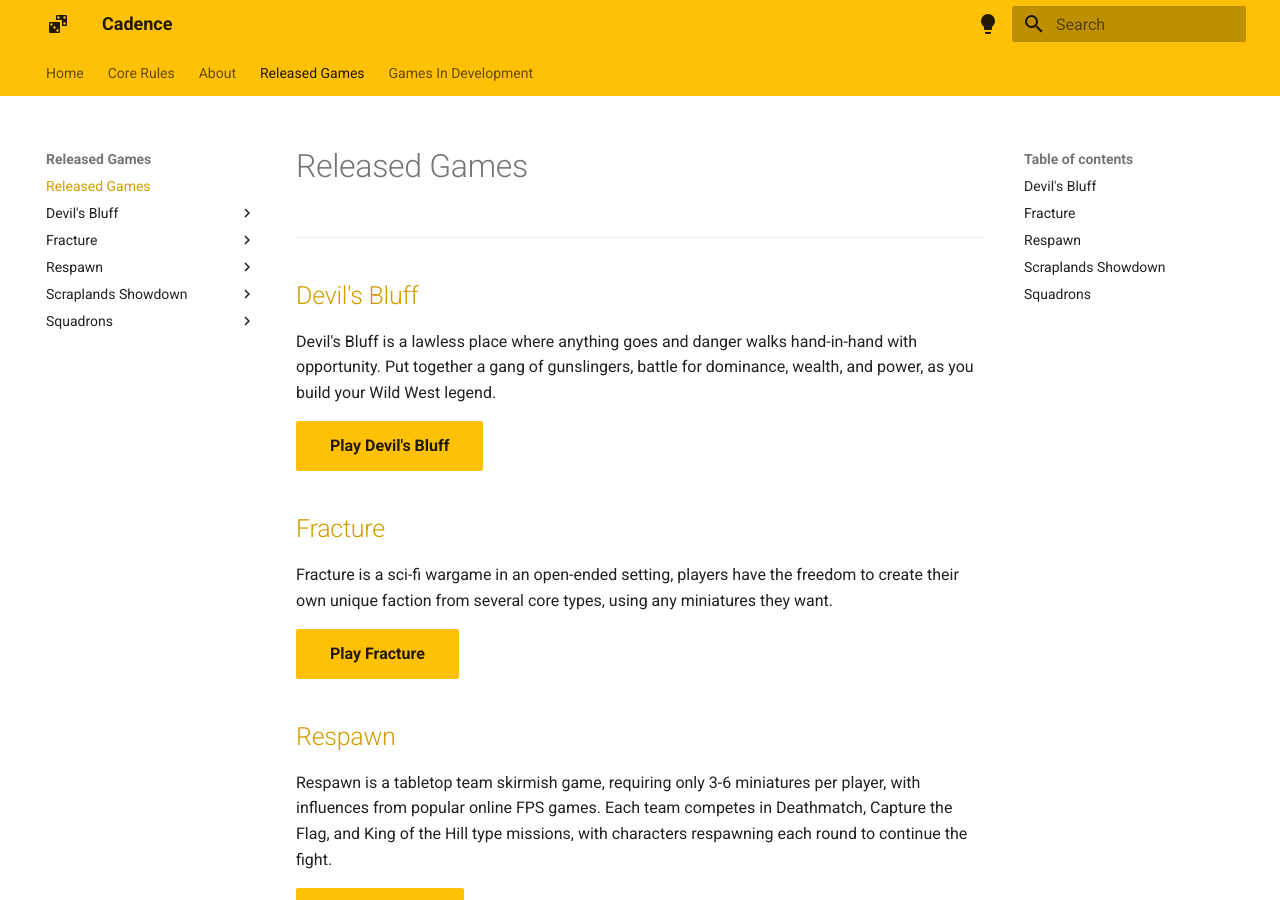
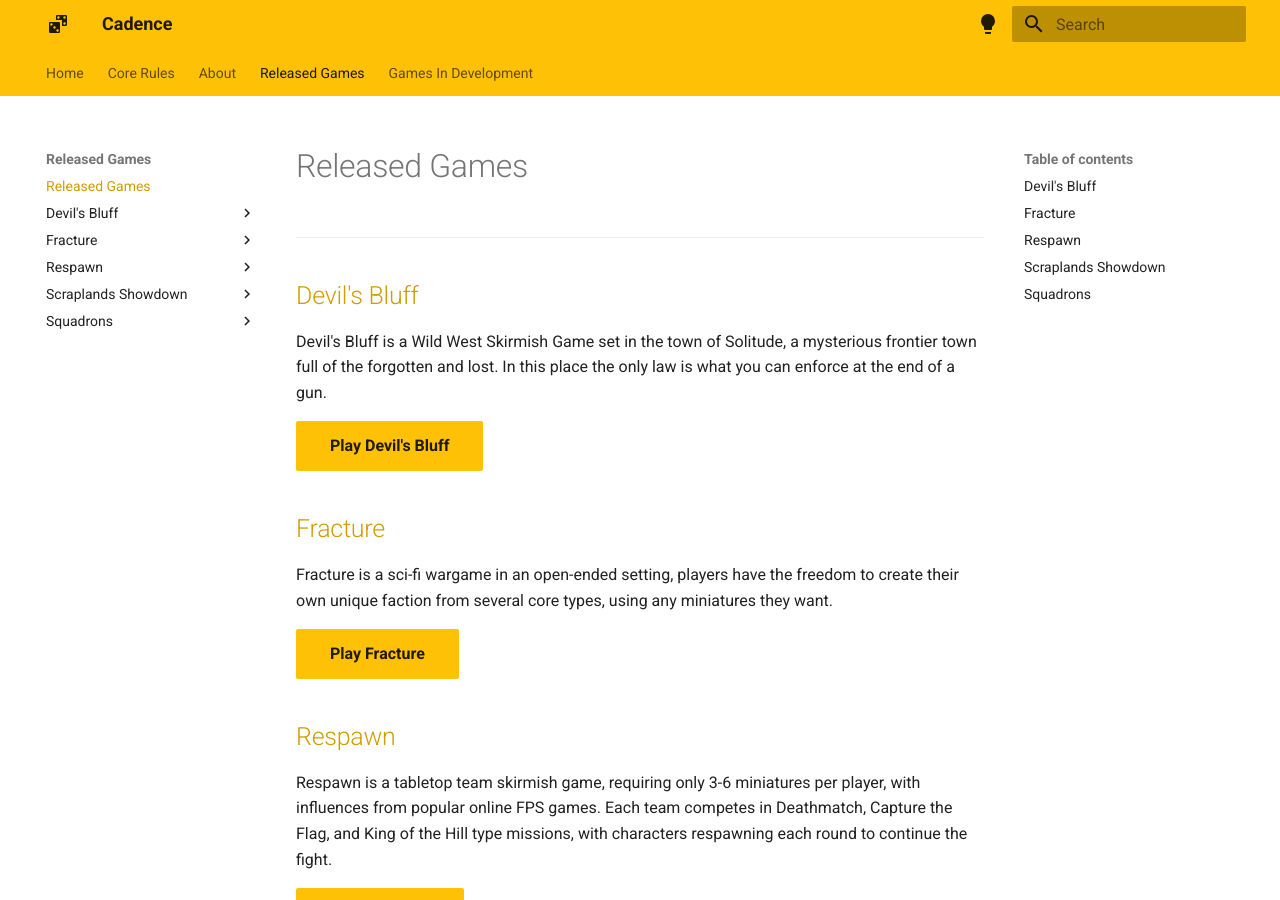
Before and after one commit to open-source-tabletop/cadence-website, an MkDocs documentation site: the page built from docs/released-games.md, in a window 1280 px wide and 900 px high. Built offline with MkDocs 1.6.1 and Material for MkDocs 9.7.7, drawn with Linux system fonts in a browser that asks for light colours.

```diff
--- a/docs/released-games.md
+++ b/docs/released-games.md
@@ -4,7 +4,7 @@
 
 ## [Devil's Bluff](devils-bluff/introduction.md)
 
-Devil's Bluff is a lawless place where anything goes and danger walks hand-in-hand with opportunity. Put together a gang of gunslingers, battle for dominance, wealth, and power, as you build your Wild West legend.
+Devil's Bluff is a Wild West Skirmish Game set in the town of Solitude, a mysterious frontier town full of the forgotten and lost. In this place the only law is what you can enforce at the end of a gun.
 
 [Play Devil's Bluff](devils-bluff/introduction.md){ .md-button .md-button--primary }
 
```
Also changed, not shown: docs/img/devilsbluff-shootout1.jpg (added), docs/img/devilsbluff-shootout2.jpg (added), docs/img/devilsbluff-shootout3.jpg (added).
